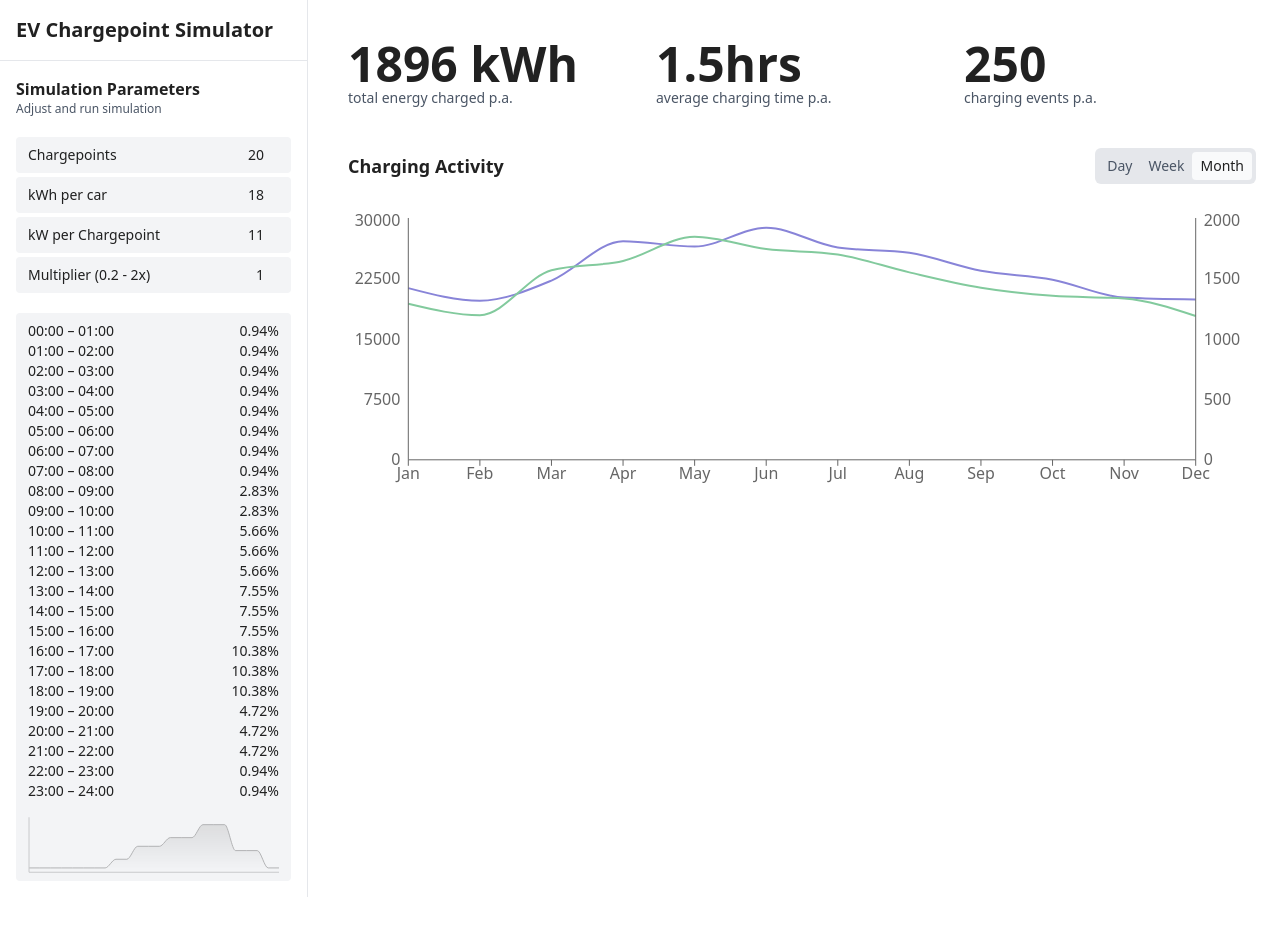
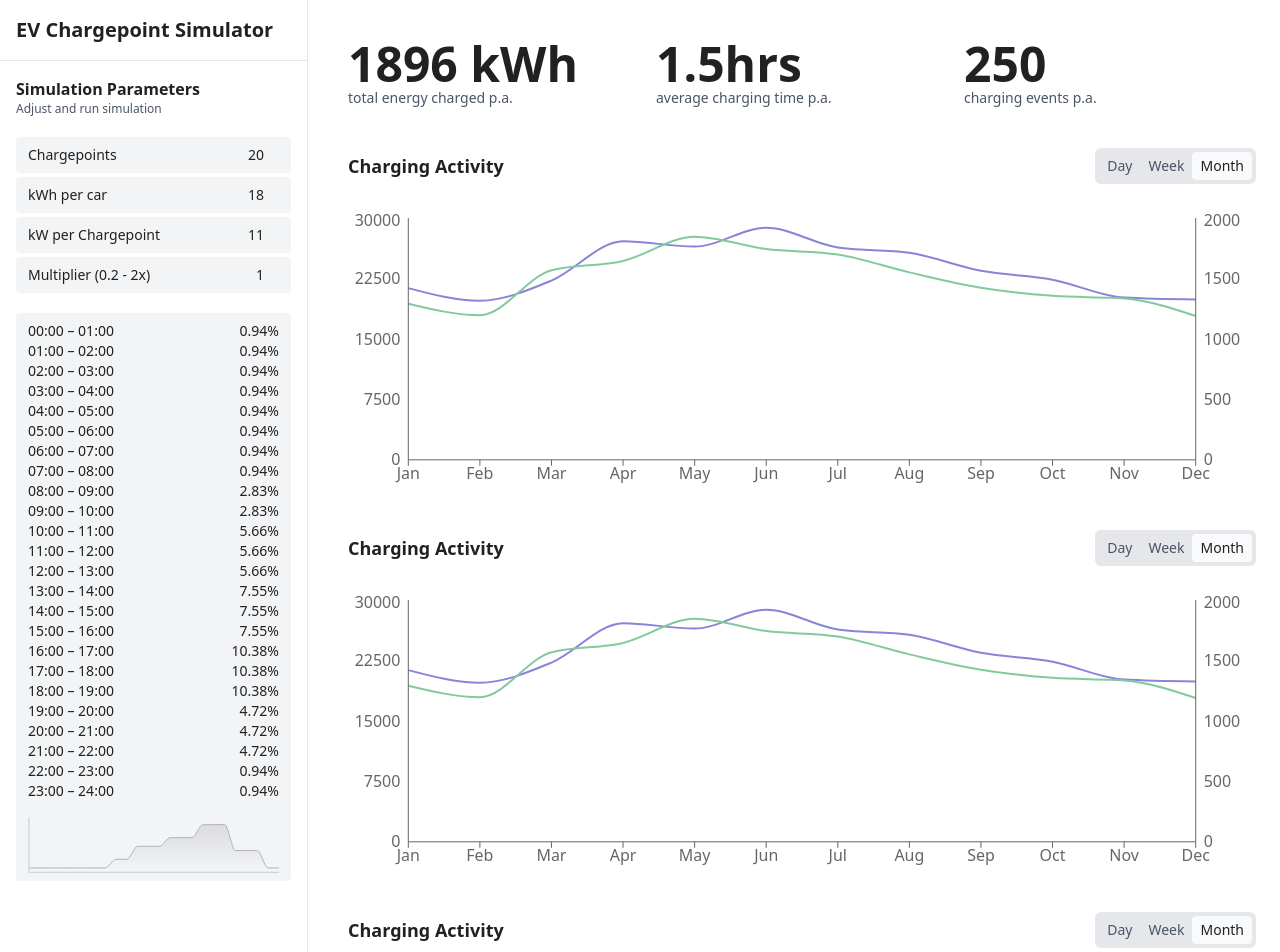
Before and after one commit to floriankapaun/reonic-takehome, a React (Vite) app in the folder task_02a/: page / in a window 1280 px wide. Shown: the top 952 px of the page. Before the commit the page ends 897 px from the top, so only its background shows below. Built offline with nearby package versions, Linux system fonts and the light colour scheme.

Commit message:
:bento: Show ChargingActivity multiple times as placeholder for other charts

```diff
--- a/task_02a/src/App.tsx
+++ b/task_02a/src/App.tsx
@@ -22,6 +22,10 @@ export function App() {
                 <HighlightInfo className="mt-4" />
 
                 <ChargingActivity className="mt-10" />
+
+                {/* Displaying this component multiple times as a placeholder for other charts. */}
+                <ChargingActivity className="mt-10" />
+                <ChargingActivity className="mt-10" />
             </main>
         </QueryClientProvider>
     )
```
